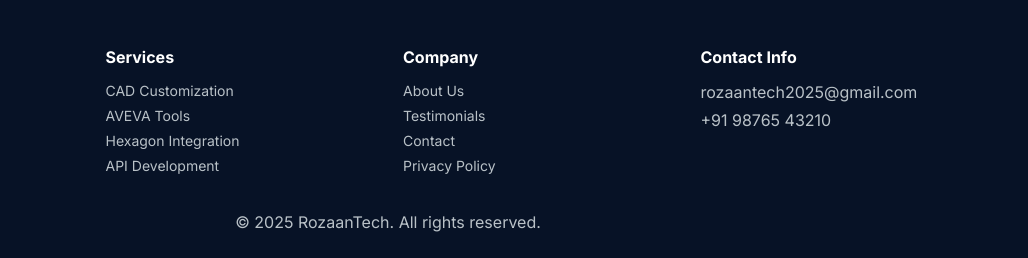
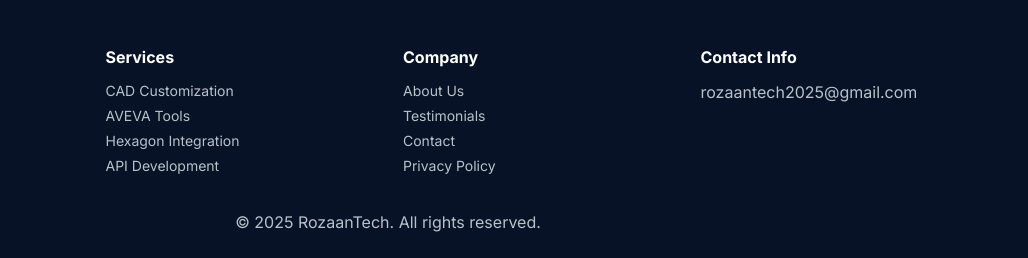
Before and after one commit to RozaanTech/RozaanTech, a plain HTML site: page index.html in a window 1280 px wide. Shown: the part 3154-3412 px from the top of the page, 252-1280 px from the left. Drawn offline with Linux system fonts and the light colour scheme.

Commit message:
Update index.html

```diff
--- a/index.html
+++ b/index.html
@@ -713,7 +713,6 @@
         <div class="footer-column">
           <h3>Contact Info</h3>
           <p style="color:rgba(230,238,240,0.8); margin:0 0 8px;">rozaantech2025@gmail.com</p>
-          <p style="color:rgba(230,238,240,0.8); margin:0 0 8px;">+91 98765 43210</p>
         </div>
       </div>
       <div style="color:rgba(230,238,240,0.8)">© <span id="yr"></span> RozaanTech. All rights reserved.</div>
```
